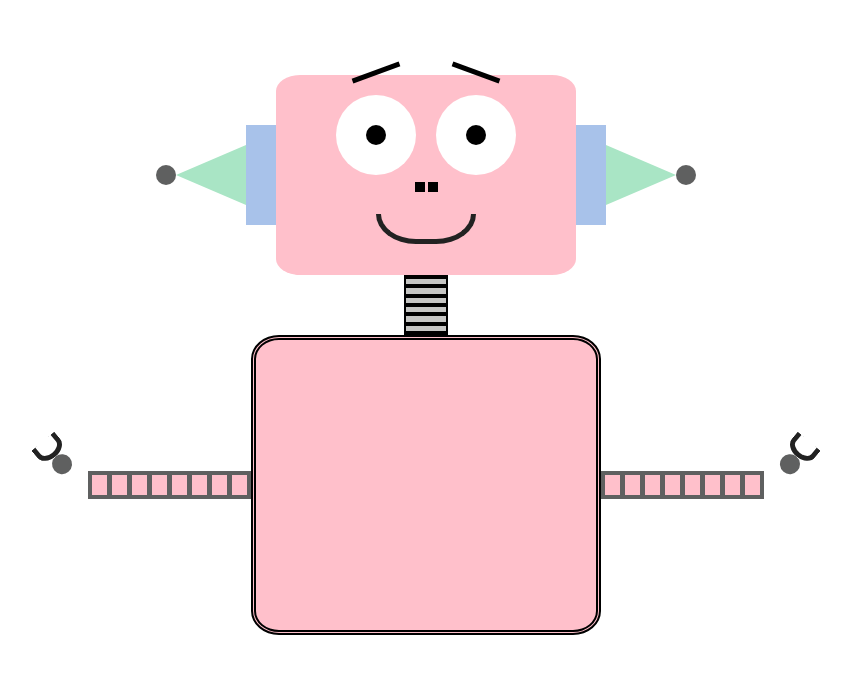
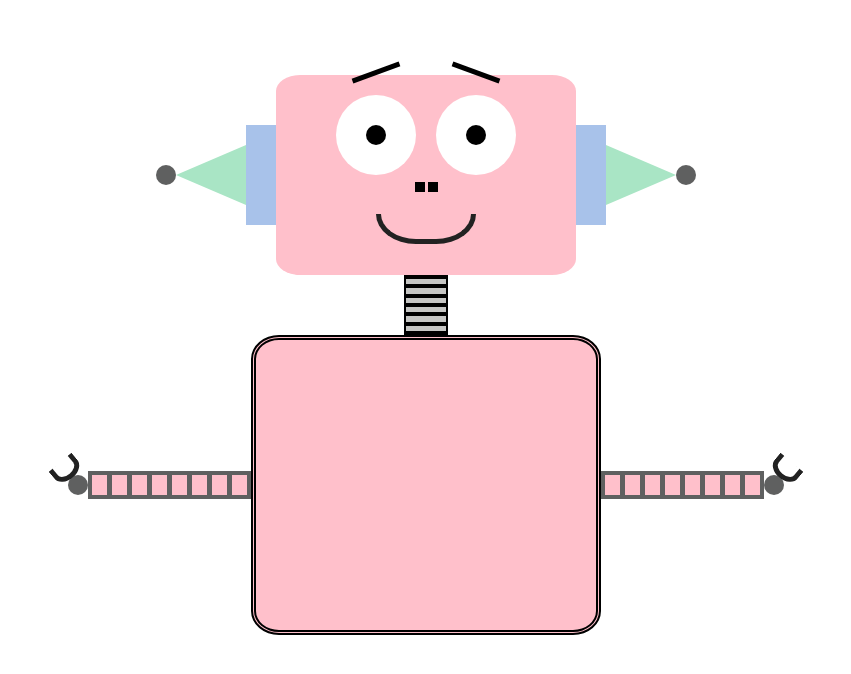
Before and after one commit to mgdsem/happy-robot, a React app: page / in a window 1280 px wide. Shown: the top 674 px of the page, without its empty margins (214-1065 px from the left). Built offline with nearby package versions, Linux system fonts and the light colour scheme.

Commit message:
make part of logic for palm of hand

```diff
--- a/src/components/Body/Corpus/Arm/Arm.js
+++ b/src/components/Body/Corpus/Arm/Arm.js
@@ -1,90 +1,16 @@
-// TODO: make refactor to rotate the whole arm component;
+import React, { useState } from 'react';
 
-import React from 'react';
-import styled, { css } from 'styled-components';
 import PropTypes from 'prop-types';
 
-import { flexCenter, resetButton } from 'styles/mixins';
-import colors from 'styles/colors';
+import { ArmWrapper, ArmPartsWrapper, ArmPart, ArmRound, ArmJib, ArmMoon, Palm } from './styled';
 
-const ArmPartsWrapper = styled.div`
-  ${flexCenter};
-  width: 15.5rem;
-  height: 2rem;
-  background-color: ${colors.darkGray};
-  border: 0.4rem solid ${colors.darkGray};
-  box-sizing: content-box;
-  ${({ isLeft }) =>
-    isLeft &&
-    css`
-      transform: rotateY(180deg);
-    `};
-`;
+const Arm = ({ isLeft }) => {
+  const [isPalmActive, setIsPalmActive] = useState(false);
 
-const ArmWrapper = styled.div`
-  ${flexCenter};
-`;
-
-const ArmPart = styled.div`
-  width: 1.5rem;
-  height: 2rem;
-  background-color: ${colors.pink};
-
-  ${({ isLast }) =>
-    !isLast &&
-    css`
-      margin-right: 0.5rem;
-    `}
-`;
-
-const ArmRound = styled.div`
-  width: 2rem;
-  height: 2rem;
-  border-radius: 50%;
-  background-color: ${colors.darkGray};
-`;
-
-const ArmJib = styled.div`
-  width: 0.5rem;
-  height: 5rem;
-  background-color: ${colors.black};
-  /* transform: ${({ isLeft }) =>
-    isLeft
-      ? 'rotateZ(-40deg) translate(2rem, -0.3rem)'
-      : 'rotateZ(40deg) translate(-2rem, -0.3rem)'}; */
-      display: none;
-`;
-
-const ArmMoon = styled.button`
-  ${resetButton};
-  width: 3rem;
-  height: 2rem;
-  border: 0.5rem solid ${colors.grey};
-  border-top: 0;
-  border-radius: 0 0 120px 120px / 0 0 90px 90px;
-  /* transform: ${({ isLeft }) =>
-    isLeft
-      ? 'rotateZ(-40deg) translate(2rem, -0.3rem)'
-      : 'rotateZ(40deg) translate(-2rem, -0.3rem)'}; */
-`;
-
-const ArmInnerWrapper = styled.div`
-  ${flexCenter};
-  flex-direction: column;
-  transform: ${({ isLeft }) =>
-    isLeft
-      ? 'rotateZ(-40deg) translate(0.5rem, -3.3rem)'
-      : 'rotateZ(40deg) translate(-0.5rem, -3.3rem)'};
-`;
-
-const Arm = ({ isLeft }) => (
-  <ArmWrapper>
-    <ArmInnerWrapper isLeft>
-      {isLeft && <ArmMoon isLeft />}
-      {isLeft && <ArmJib isLeft />}
-      {isLeft && <ArmRound />}
-    </ArmInnerWrapper>
-    <ArmPartsWrapper isLeft={isLeft}>
+  console.log(isPalmActive);
+  return (
+    <ArmWrapper isLeft={isLeft}>
+      <ArmPartsWrapper>
         <ArmPart />
         <ArmPart />
         <ArmPart />
@@ -92,15 +18,17 @@ const Arm = ({ isLeft }) => (
         <ArmPart />
         <ArmPart />
         <ArmPart />
-      <ArmPart isLast />
+        <ArmPart />
       </ArmPartsWrapper>
-    <ArmInnerWrapper>
-      {!isLeft && <ArmMoon />}
-      {!isLeft && <ArmJib />}
-      {!isLeft && <ArmRound />}
-    </ArmInnerWrapper>
+
+      <Palm>
+        <ArmRound onClick={() => setIsPalmActive(!isPalmActive)} />
+        <ArmJib />
+        <ArmMoon />
+      </Palm>
     </ArmWrapper>
   );
+};
 
 Arm.propTypes = {
   isLeft: PropTypes.bool,
@@ -111,8 +39,3 @@ Arm.defaultProps = {
 };
 
 export default Arm;
-
-// transform: ${({ isLeft }) =>
-//     isLeft
-//       ? 'rotateZ(-40deg) translate(0.5rem, -3.3rem)'
-//       : 'rotateZ(40deg) translate(-0.5rem, -3.3rem)'};
--- /dev/null
+++ b/src/components/Body/Corpus/Arm/styled.js
@@ -0,0 +1,76 @@
+import styled, { css } from 'styled-components';
+
+import { flexCenter, resetButton } from 'styles/mixins';
+import colors from 'styles/colors';
+
+export const ArmWrapper = styled.div`
+  ${flexCenter};
+
+  ${({ isLeft }) =>
+    isLeft &&
+    css`
+      transform: rotateY(180deg);
+    `};
+`;
+
+export const ArmPartsWrapper = styled.div`
+  ${flexCenter};
+  width: 15.5rem;
+  height: 2rem;
+  background-color: ${colors.darkGray};
+  border: 0.4rem solid ${colors.darkGray};
+  box-sizing: content-box;
+`;
+
+export const ArmPart = styled.div`
+  width: 1.5rem;
+  height: 2rem;
+  background-color: ${colors.pink};
+
+  &:not(:last-of-type) {
+    margin-right: 0.5rem;
+  }
+`;
+
+export const ArmRound = styled.button`
+  ${resetButton};
+
+  width: 2rem;
+  height: 2rem;
+  border-radius: 50%;
+  background-color: ${colors.darkGray};
+`;
+
+export const ArmJib = styled.div`
+  width: 0.5rem;
+  height: 5rem;
+  background-color: ${colors.black};
+  /* transform: ${({ isLeft }) =>
+    isLeft
+      ? 'rotateZ(-40deg) translate(2rem, -0.3rem)'
+      : 'rotateZ(40deg) translate(-2rem, -0.3rem)'}; */
+      display: none;
+`;
+
+export const ArmMoon = styled.button`
+  ${resetButton};
+  width: 3rem;
+  height: 2rem;
+  border: 0.5rem solid ${colors.grey};
+  border-top: 0;
+  border-radius: 0 0 120px 120px / 0 0 90px 90px;
+  /* transform: ${({ isLeft }) =>
+    isLeft
+      ? 'rotateZ(-40deg) translate(2rem, -0.3rem)'
+      : 'rotateZ(40deg) translate(-2rem, -0.3rem)'}; */
+      transform: rotateZ(40deg) translate(-2rem, -0.3rem);
+`;
+
+export const Palm = styled.div`
+  ${flexCenter};
+  /* flex-direction: column; */
+  /* transform: ${({ isLeft }) => (isLeft ? 'rotateZ(-40deg)' : 'rotateZ(40deg) ')}; */
+  /* transform: translateY() */
+`;
+
+// rotateZ(-40deg) translate(0.5rem, -3.3rem)
```
Lines whose indentation alone changed are shown as unchanged.
